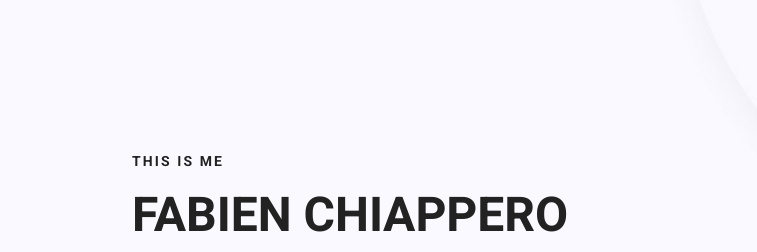
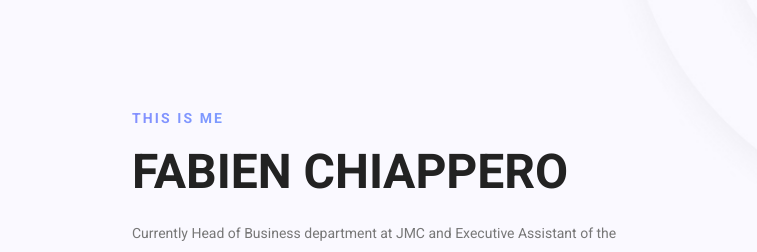
Before and after one commit to Chiappero/Chiappero, a plain HTML site: page index.html in a window 1280 px wide. In both pictures the pointer is over the element "THIS IS ME". Shown: the part 122-374 px from the top of the page, 523-1280 px from the left. Drawn offline with Linux system fonts and the light colour scheme; some packages are replaced by stand-ins of ours.

```diff
--- a/css/style.css
+++ b/css/style.css
@@ -1530,6 +1530,11 @@ h5 {
 
 h6 {
   font-size: 14px; }
+h1:hover, h2:hover, h3:hover, h4:hover, h5:hover, h6:hover {
+	background: linear-gradient(to right, #8490ff 0%, #62bdfc 70%);
+	-webkit-background-clip: text;
+	-webkit-text-fill-color: transparent;
+}
 
 .typography h1, .typography h2, .typography h3, .typography h4, .typography h5, .typography h6 {
   color: #777777; }
```
Also changed, not shown: img/banner/home-left-6.jpg.
